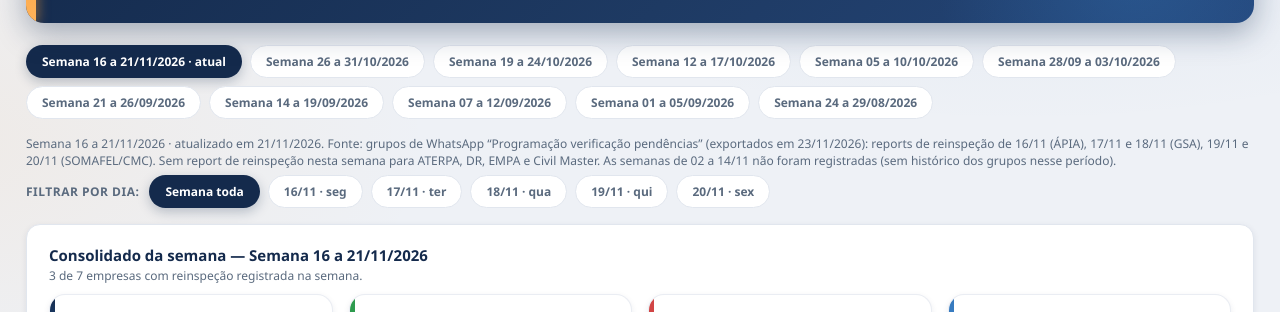
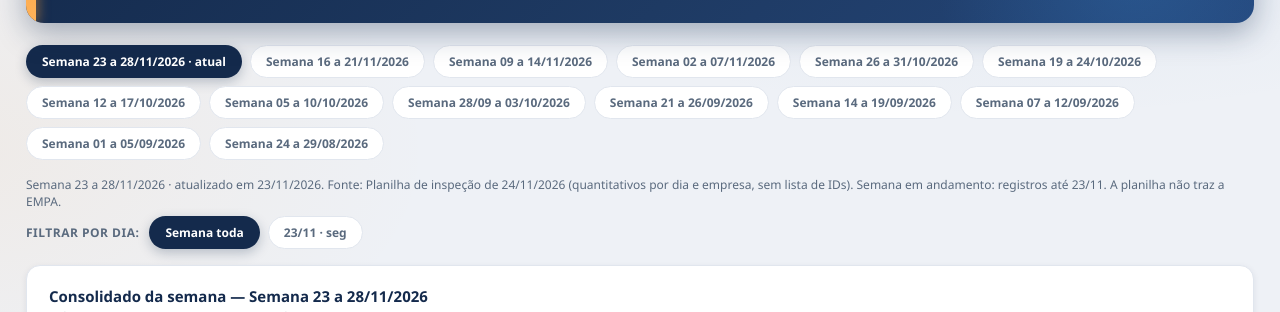
Before and after one commit to automacaofico/programacao-semanal, a plain HTML site: page index.html in a window 1280 px wide. Shown: the part 110-422 px from the top of the page. Drawn offline with Linux system fonts and the light colour scheme.

Commit message:
Aderência às reinspeções: semanas 02 a 14/11 e 23/11 e ajuste da semana 16 a 21/11
Co-Authored-By: Claude Opus 5.5 <noreply@anthropic.com>

```diff
--- a/index.html
+++ b/index.html
@@ -221,27 +221,49 @@ function psProgHtml(emp){
 }
 const PROG_SEMANAL_SEMANAS=[
   {
+    semanaLabel:'Semana 23 a 28/11/2026',
+    atualizadoAte:'23/11/2026',
+    fonte:'Fonte: Planilha de inspeção de 24/11/2026 (quantitativos por dia e empresa, sem lista de IDs). Semana em andamento: registros até 23/11. A planilha não traz a EMPA.',
+    empresas:{
+      'EMPA':{caminhadas:[],abertos:[]},
+      'ÁPIA':{caminhadas:[],abertos:[]},
+      'ATERPA':{caminhadas:[
+          {data:'23/11',dia:'seg',frente:'Reinspeção de pendências',inspecionadas:6,atendidas:1,naoAtendidas:5,aguardando:0,obs:'Quantitativo da Planilha de inspeção de 24/11/2026 (sem lista de IDs).'}
+        ],abertos:[]},
+      'CIVIL MASTER':{caminhadas:[],abertos:[]},
+      'SOMAFEL/CMC':{caminhadas:[
+          {data:'23/11',dia:'seg',frente:'Reinspeção de pendências',inspecionadas:17,atendidas:15,naoAtendidas:2,aguardando:0,obs:'Quantitativo da Planilha de inspeção de 24/11/2026 (sem lista de IDs).'}
+        ],abertos:[]},
+      'GSA':{caminhadas:[],abertos:[]},
+      'DR':{caminhadas:[],abertos:[]}
+    }
+  },
+  {
     semanaLabel:'Semana 16 a 21/11/2026',
     atualizadoAte:'21/11/2026',
-    fonte:'Fonte: grupos de WhatsApp “Programação verificação pendências” (exportados em 23/11/2026): reports de reinspeção de 16/11 (ÁPIA), 17/11 e 18/11 (GSA), 19/11 e 20/11 (SOMAFEL/CMC). Sem report de reinspeção nesta semana para ATERPA, DR, EMPA e Civil Master. As semanas de 02 a 14/11 não foram registradas (sem histórico dos grupos nesse período).',
+    fonte:'Fonte: grupos de WhatsApp “Programação verificação pendências” (exportados em 23/11/2026), com as IDs, e Planilha de inspeção de 24/11/2026, com os quantitativos (incluiu ATERPA em 16/11 e 19/11 e ÁPIA em 19/11 e atualizou SOMAFEL/CMC em 19/11). Sem reinspeção registrada para DR, EMPA e Civil Master.',
     empresas:{
       'EMPA':{caminhadas:[],abertos:[]},
       'ÁPIA':{
         caminhadas:[
-          {data:'16/11',dia:'seg',frente:'Reinspeção Pacote 03 · Seg. 2.2',inspecionadas:23,atendidas:17,naoAtendidas:6,aguardando:0,obs:'Fechadas: 2619, 2642, 2683, 2726, 2691, 2723, 2725, 2641, 2649, 2650, 2595, 2643, 2596, 2599, 2677, 2710 e 2706. Não fechadas: 2722, 2665, 2621, 2692, 2696 e 2701. Nenhuma ID aguardando confirmação de SIT.'}
+          {data:'16/11',dia:'seg',frente:'Reinspeção Pacote 03 · Seg. 2.2',inspecionadas:23,atendidas:17,naoAtendidas:6,aguardando:0,obs:'Fechadas: 2619, 2642, 2683, 2726, 2691, 2723, 2725, 2641, 2649, 2650, 2595, 2643, 2596, 2599, 2677, 2710 e 2706. Não fechadas: 2722, 2665, 2621, 2692, 2696 e 2701. Nenhuma ID aguardando confirmação de SIT.'},
+          {data:'19/11',dia:'qui',frente:'Reinspeção de pendências',inspecionadas:13,atendidas:12,naoAtendidas:1,aguardando:0,obs:'Quantitativo da Planilha de inspeção de 24/11/2026 (sem lista de IDs).'}
         ],
         abertos:[]
       },
       'ATERPA':{
-        caminhadas:[],
+        caminhadas:[
+          {data:'16/11',dia:'seg',frente:'Reinspeção de pendências',inspecionadas:4,atendidas:3,naoAtendidas:1,aguardando:0,obs:'Quantitativo da Planilha de inspeção de 24/11/2026 (sem lista de IDs).'},
+          {data:'19/11',dia:'qui',frente:'Reinspeção de pendências',inspecionadas:11,atendidas:6,naoAtendidas:5,aguardando:0,obs:'Quantitativo da Planilha de inspeção de 24/11/2026 (sem lista de IDs).'}
+        ],
         abertos:[
-          '18/11 e 19/11: a ATERPA informou tratamento de canaletas e conformação de talude (local com tráfego da Somafel) e tratamento de erosões no km 47 (hidrossemeadura e lona na berma); sem report de reinspeção no período.'
+          '18/11 e 19/11: a ATERPA informou tratamento de canaletas e conformação de talude (local com tráfego da Somafel) e tratamento de erosões no km 47 (hidrossemeadura e lona na berma); sem report de reinspeção no grupo no período.'
         ]
       },
       'CIVIL MASTER':{caminhadas:[],abertos:[]},
       'SOMAFEL/CMC':{
         caminhadas:[
-          {data:'19/11',dia:'qui',frente:'Reinspeção Pacote 01 · Superestrutura · Seg. 1.2',inspecionadas:12,atendidas:8,naoAtendidas:4,aguardando:0,obs:'Fechadas: 2887, 2888, 2944, 2940, 2931, 2932, 2927 e 2933. Não fechadas: 2929, 2781, 2873 e 2886. Nenhuma ID aguardando confirmação de SIT.'},
+          {data:'19/11',dia:'qui',frente:'Reinspeção Pacote 01 · Superestrutura · Seg. 1.2',inspecionadas:15,atendidas:11,naoAtendidas:4,aguardando:0,obs:'Quantitativo da Planilha de inspeção de 24/11/2026 (o report do grupo trazia 12 IDs, 8 fechadas; as outras 3 fechadas não estão listadas). Fechadas no report: 2887, 2888, 2944, 2940, 2931, 2932, 2927 e 2933. Não fechadas: 2929, 2781, 2873 e 2886. Nenhuma ID aguardando confirmação de SIT.'},
           {data:'20/11',dia:'sex',frente:'Reinspeção Pacote 01 · Superestrutura · Seg. 1.2',inspecionadas:20,atendidas:15,naoAtendidas:5,aguardando:0,obs:'Fechadas: 2959, 2964, 2966, 2970, 2971, 2988, 2989, 2990, 2991, 2995, 3071, 3072, 3099, 3119 e 3120. Não fechadas: 2961, 2972, 3070, 3075 e 3076. Nenhuma ID aguardando confirmação de SIT (report publicado em 23/11).'}
         ],
         abertos:[
@@ -262,6 +284,53 @@ const PROG_SEMANAL_SEMANAS=[
           '19/11: a VALE cobrou a programação de reinspeção; a DR informou ter IDs prontas para baixa.'
         ]
       }
+    }
+  },
+  {
+    semanaLabel:'Semana 09 a 14/11/2026',
+    atualizadoAte:'14/11/2026',
+    fonte:'Fonte: Planilha de inspeção de 24/11/2026 (quantitativos por dia e empresa, sem lista de IDs). Sem registro nesta semana para Civil Master e DR; a planilha não traz a EMPA.',
+    empresas:{
+      'EMPA':{caminhadas:[],abertos:[]},
+      'ÁPIA':{caminhadas:[
+          {data:'10/11',dia:'ter',frente:'Reinspeção de pendências',inspecionadas:9,atendidas:8,naoAtendidas:1,aguardando:0,obs:'Quantitativo da Planilha de inspeção de 24/11/2026 (sem lista de IDs).'},
+          {data:'12/11',dia:'qui',frente:'Reinspeção de pendências',inspecionadas:13,atendidas:13,naoAtendidas:0,aguardando:0,obs:'Quantitativo da Planilha de inspeção de 24/11/2026 (sem lista de IDs).'}
+        ],abertos:[]},
+      'ATERPA':{caminhadas:[
+          {data:'11/11',dia:'qua',frente:'Reinspeção de pendências',inspecionadas:13,atendidas:9,naoAtendidas:4,aguardando:0,obs:'Quantitativo da Planilha de inspeção de 24/11/2026 (sem lista de IDs).'},
+          {data:'12/11',dia:'qui',frente:'Reinspeção de pendências',inspecionadas:6,atendidas:5,naoAtendidas:1,aguardando:0,obs:'Quantitativo da Planilha de inspeção de 24/11/2026 (sem lista de IDs).'},
+          {data:'13/11',dia:'sex',frente:'Reinspeção de pendências',inspecionadas:3,atendidas:3,naoAtendidas:0,aguardando:0,obs:'Quantitativo da Planilha de inspeção de 24/11/2026 (sem lista de IDs).'}
+        ],abertos:[]},
+      'CIVIL MASTER':{caminhadas:[],abertos:[]},
+      'SOMAFEL/CMC':{caminhadas:[
+          {data:'12/11',dia:'qui',frente:'Reinspeção de pendências',inspecionadas:9,atendidas:9,naoAtendidas:0,aguardando:0,obs:'Quantitativo da Planilha de inspeção de 24/11/2026 (sem lista de IDs).'},
+          {data:'13/11',dia:'sex',frente:'Reinspeção de pendências',inspecionadas:3,atendidas:3,naoAtendidas:0,aguardando:0,obs:'Quantitativo da Planilha de inspeção de 24/11/2026 (sem lista de IDs).'}
+        ],abertos:[]},
+      'GSA':{caminhadas:[
+          {data:'13/11',dia:'sex',frente:'Reinspeção de pendências',inspecionadas:15,atendidas:5,naoAtendidas:10,aguardando:0,obs:'Quantitativo da Planilha de inspeção de 24/11/2026 (sem lista de IDs).'}
+        ],abertos:[]},
+      'DR':{caminhadas:[],abertos:[]}
+    }
+  },
+  {
+    semanaLabel:'Semana 02 a 07/11/2026',
+    atualizadoAte:'07/11/2026',
+    fonte:'Fonte: Planilha de inspeção de 24/11/2026 (quantitativos por dia e empresa, sem lista de IDs). Sem registro nesta semana para GSA, Civil Master e DR; a planilha não traz a EMPA.',
+    empresas:{
+      'EMPA':{caminhadas:[],abertos:[]},
+      'ÁPIA':{caminhadas:[
+          {data:'04/11',dia:'qua',frente:'Reinspeção de pendências',inspecionadas:18,atendidas:18,naoAtendidas:0,aguardando:0,obs:'Quantitativo da Planilha de inspeção de 24/11/2026 (sem lista de IDs).'},
+          {data:'05/11',dia:'qui',frente:'Reinspeção de pendências',inspecionadas:7,atendidas:7,naoAtendidas:0,aguardando:0,obs:'Quantitativo da Planilha de inspeção de 24/11/2026 (sem lista de IDs).'}
+        ],abertos:[]},
+      'ATERPA':{caminhadas:[
+          {data:'06/11',dia:'sex',frente:'Reinspeção de pendências',inspecionadas:6,atendidas:6,naoAtendidas:0,aguardando:0,obs:'Quantitativo da Planilha de inspeção de 24/11/2026 (sem lista de IDs).'}
+        ],abertos:[]},
+      'CIVIL MASTER':{caminhadas:[],abertos:[]},
+      'SOMAFEL/CMC':{caminhadas:[
+          {data:'06/11',dia:'sex',frente:'Reinspeção de pendências',inspecionadas:11,atendidas:6,naoAtendidas:5,aguardando:0,obs:'Quantitativo da Planilha de inspeção de 24/11/2026 (sem lista de IDs).'}
+        ],abertos:[]},
+      'GSA':{caminhadas:[],abertos:[]},
+      'DR':{caminhadas:[],abertos:[]}
     }
   },
   {
```
